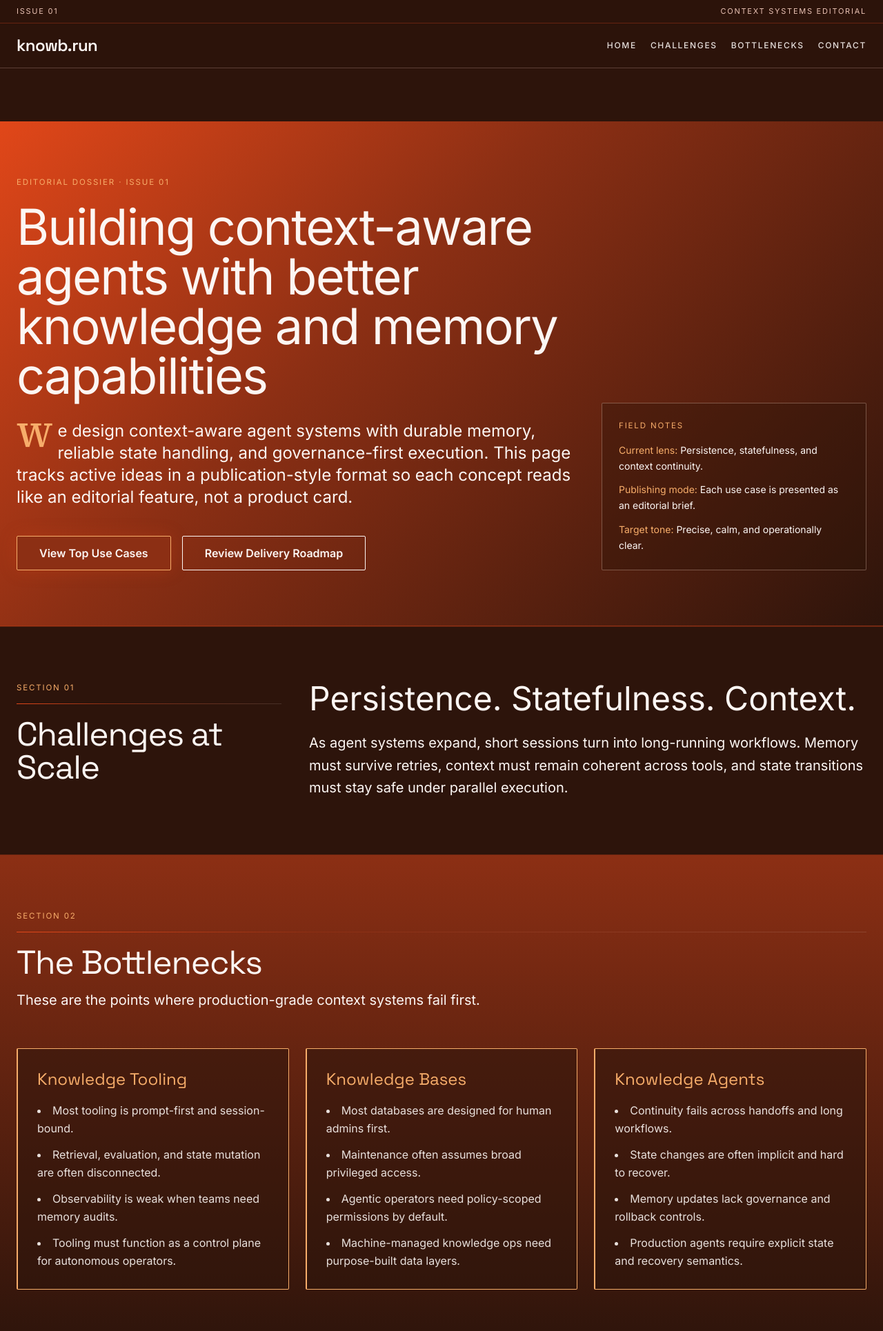
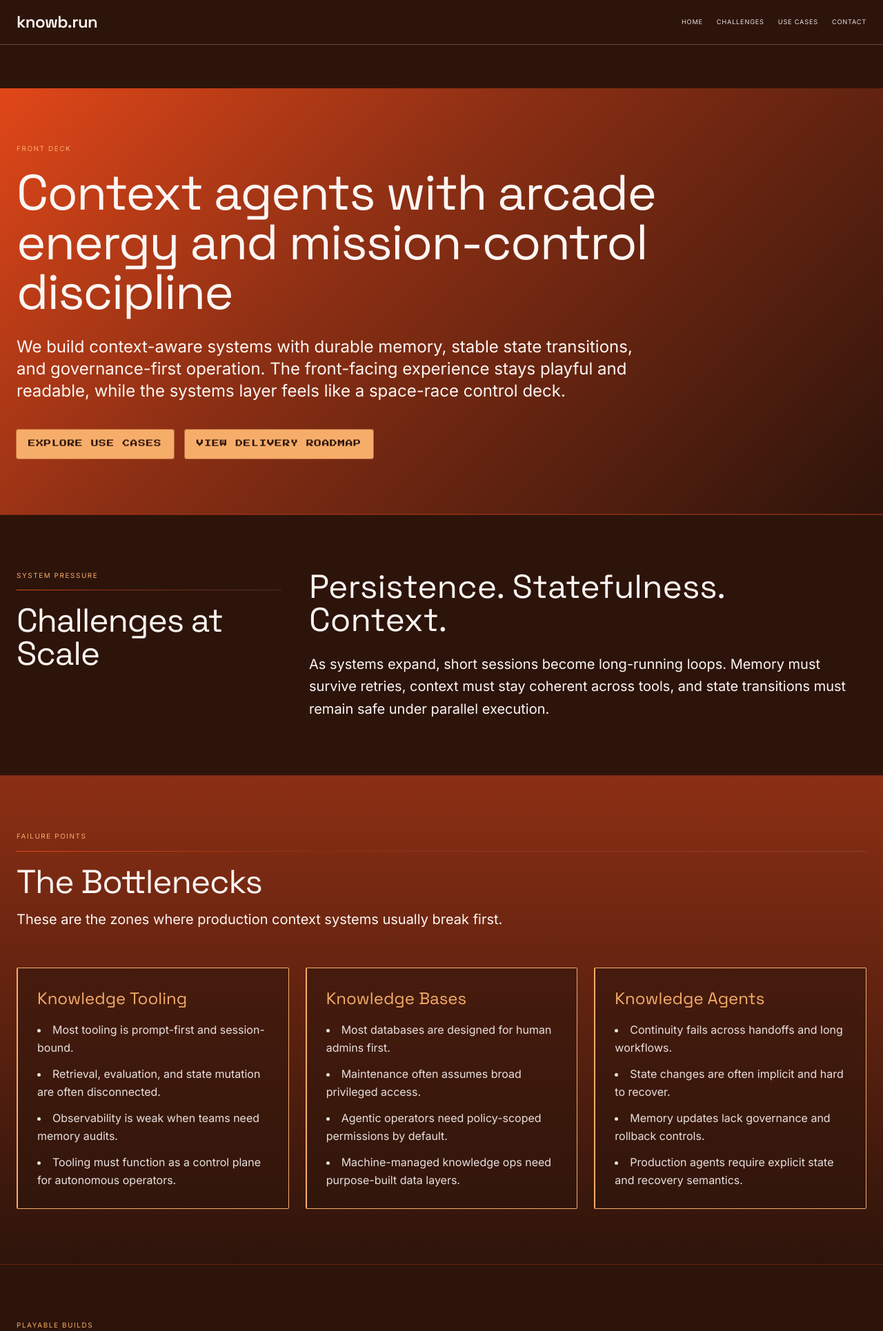
Before and after one commit to knowb-ai/knowb-ai.github.io, a Python web app: template templates/index.html in a window 1280 px wide. Shown: the top 1930 px of the page at 69% size. Run offline with Jinja, Linux system fonts and the light colour scheme; the template is opened without the code that fills it, so the values that code supplies are empty; some libraries are stand-ins or nearby versions.

Commit message:
Refine arcade navigation and accent styling
Co-Authored-By: Oz <oz-agent@warp.dev>

```diff
--- a/templates/index.html
+++ b/templates/index.html
@@ -7,7 +7,7 @@
     <link rel="icon" type="image/svg+xml" href="/favicon.svg">
     <link rel="preconnect" href="https://fonts.googleapis.com">
     <link rel="preconnect" href="https://fonts.gstatic.com" crossorigin>
-    <link href="https://fonts.googleapis.com/css2?family=Inter:wght@300;400;500;600;700&family=Space+Grotesk:wght@400;500;600;700&family=Source+Serif+4:opsz,wght@8..60,400;8..60,500;8..60,600&display=swap" rel="stylesheet">
+    <link href="https://fonts.googleapis.com/css2?family=Inter:wght@300;400;500;600;700&family=Space+Grotesk:wght@400;500;600;700&family=Press+Start+2P&display=swap" rel="stylesheet">
     <script src="https://cdn.tailwindcss.com"></script>
     <script>
         tailwind.config = {
@@ -16,7 +16,7 @@
                     fontFamily: {
                         sans: ['Inter', 'system-ui', 'sans-serif'],
                         display: ['Space Grotesk', 'Inter', 'system-ui', 'sans-serif'],
-                        editorial: ['Source Serif 4', 'Georgia', 'serif'],
+                        arcade: ['Press Start 2P', 'Space Grotesk', 'sans-serif'],
                     },
                     colors: {
                         'autumn-fire': '#E14719',
@@ -54,19 +54,41 @@
             font-size: 0.72rem;
             color: #F7AD6A;
         }
-        .editorial-rule {
+        .section-rule {
             height: 1px;
             margin: 0.85rem 0 1.25rem;
             background: linear-gradient(90deg, #E14719 0%, #8C2F14 35%, rgba(252,246,243,0.12) 100%);
         }
-        .lede::first-letter {
-            float: left;
-            font-family: 'Source Serif 4', Georgia, serif;
-            font-size: 3.2rem;
-            font-weight: 600;
-            line-height: 0.85;
-            margin-right: 0.45rem;
-            color: #F7AD6A;
+        .arcade-button {
+            display: inline-flex;
+            align-items: center;
+            justify-content: center;
+            border: 1px solid #F7AD6A;
+            background: #F7AD6A;
+            color: #2D140B;
+            border-radius: 0.15rem;
+            padding: 0.72rem 1rem;
+            font-size: 0.66rem;
+            letter-spacing: 0.08em;
+            text-transform: uppercase;
+            font-family: 'Press Start 2P', 'Space Grotesk', sans-serif;
+            line-height: 1.6;
+            text-decoration: none;
+            box-shadow: 0 0 0 1px rgba(247,173,106,0.45);
+            transition: background-color 0.2s ease, color 0.2s ease, border-color 0.2s ease, transform 0.2s ease;
+        }
+        .arcade-button:hover {
+            background: #FCF6F3;
+            border-color: #FCF6F3;
+            color: #2D140B;
+            transform: translateY(-1px);
+        }
+        .arcade-button:active {
+            transform: translateY(0);
+        }
+        .arcade-button:focus-visible {
+            outline: 2px solid #F7AD6A;
+            outline-offset: 2px;
         }
         .use-case-card {
             position: relative;
@@ -80,12 +102,6 @@
             right: 0;
             height: 2px;
             background: linear-gradient(90deg, #E14719 0%, #F7AD6A 100%);
-        }
-        @media (max-width: 768px) {
-            .lede::first-letter {
-                font-size: 2.5rem;
-                margin-right: 0.35rem;
-            }
         }
         @media (prefers-reduced-motion: reduce) {
             html {
@@ -104,53 +120,39 @@
         Skip to main content
     </a>
 
-    <header class="fixed top-0 left-0 right-0 z-50 bg-charcoal-bark/95 backdrop-blur-md border-b border-terracotta-border/25">
-        <div class="border-b border-deep-rust/60">
-            <div class="max-w-7xl mx-auto px-6 py-2 flex items-center justify-between text-[11px] uppercase tracking-[0.16em] text-terracotta-border">
-                <span>Issue 01</span>
-                <span>Context Systems Editorial</span>
-            </div>
-        </div>
+    <header class="fixed top-0 left-0 right-0 z-50 bg-charcoal-bark/96 backdrop-blur-md border-b border-terracotta-border/30">
         <nav aria-label="Primary" class="max-w-7xl mx-auto px-6 py-4 flex flex-col gap-4 lg:flex-row lg:items-center lg:justify-between">
             <div class="text-2xl font-display font-semibold tracking-tight text-paper-ivory">knowb.run</div>
-            <div class="flex flex-wrap gap-x-5 gap-y-2 text-xs uppercase tracking-[0.14em] font-medium">
+            <div class="flex flex-wrap gap-x-5 gap-y-2 font-arcade text-[0.58rem] uppercase tracking-[0.08em] leading-[1.8]">
                 <a href="#home" class="text-paper-ivory/90 hover:text-soft-ember transition-colors focus-visible:outline-none focus-visible:ring-2 focus-visible:ring-soft-ember focus-visible:ring-offset-2 focus-visible:ring-offset-charcoal-bark rounded-sm">Home</a>
                 <a href="#challenges" class="text-paper-ivory/90 hover:text-soft-ember transition-colors focus-visible:outline-none focus-visible:ring-2 focus-visible:ring-soft-ember focus-visible:ring-offset-2 focus-visible:ring-offset-charcoal-bark rounded-sm">Challenges</a>
-                <a href="#bottlenecks" class="text-paper-ivory/90 hover:text-soft-ember transition-colors focus-visible:outline-none focus-visible:ring-2 focus-visible:ring-soft-ember focus-visible:ring-offset-2 focus-visible:ring-offset-charcoal-bark rounded-sm">Bottlenecks</a>
+                <a href="#use-cases" class="text-paper-ivory/90 hover:text-soft-ember transition-colors focus-visible:outline-none focus-visible:ring-2 focus-visible:ring-soft-ember focus-visible:ring-offset-2 focus-visible:ring-offset-charcoal-bark rounded-sm">Use Cases</a>
                 <a href="#contact" class="text-paper-ivory/90 hover:text-soft-ember transition-colors focus-visible:outline-none focus-visible:ring-2 focus-visible:ring-soft-ember focus-visible:ring-offset-2 focus-visible:ring-offset-charcoal-bark rounded-sm">Contact</a>
             </div>
         </nav>
     </header>
 
-    <main id="main-content" class="pt-44">
+    <main id="main-content" class="pt-32">
         <section id="home" class="scroll-mt-44 py-20 px-6 bg-knowb-autumn-core text-paper-ivory border-b border-deep-rust/70">
-            <div class="max-w-7xl mx-auto grid lg:grid-cols-12 gap-10 items-end">
-                <div class="lg:col-span-8">
-                    <p class="section-kicker mb-5">Editorial Dossier · Issue 01</p>
-                    <h1 class="font-editorial text-5xl md:text-7xl leading-[1.03] tracking-tight mb-7">
-                        Building context-aware agents with better knowledge and memory capabilities
+            <div class="max-w-7xl mx-auto">
+                <div class="max-w-5xl">
+                    <p class="section-kicker font-arcade mb-5 text-[0.62rem]">Front Deck</p>
+                    <h1 class="font-display text-5xl md:text-7xl leading-[1.03] tracking-tight mb-7">
+                        Context agents with arcade energy and mission-control discipline
                     </h1>
-                    <p class="lede font-editorial text-xl md:text-2xl text-paper-ivory/92 mb-10 max-w-4xl leading-relaxed">
-                        We design context-aware agent systems with durable memory, reliable state handling, and governance-first execution.
-                        This page tracks active ideas in a publication-style format so each concept reads like an editorial feature, not a product card.
+                    <p class="font-sans text-xl md:text-2xl text-paper-ivory/92 mb-10 max-w-4xl leading-relaxed">
+                        We build context-aware systems with durable memory, stable state transitions, and governance-first operation.
+                        The front-facing experience stays playful and readable, while the systems layer feels like a space-race control deck.
                     </p>
                     <div class="flex flex-col sm:flex-row gap-4">
-                        <a href="#use-cases" class="px-8 py-3 bg-deep-rust text-paper-ivory border border-soft-ember rounded-sm font-semibold hover:bg-charcoal-bark transition-all shadow-fire-glow focus-visible:outline-none focus-visible:ring-2 focus-visible:ring-soft-ember focus-visible:ring-offset-2 focus-visible:ring-offset-charcoal-bark">
-                            View Top Use Cases
+                        <a href="#use-cases" class="arcade-button">
+                            Explore Use Cases
                         </a>
-                        <a href="#roadmap" class="px-8 py-3 border border-paper-ivory text-paper-ivory rounded-sm font-semibold hover:bg-paper-ivory hover:text-charcoal-bark transition-all focus-visible:outline-none focus-visible:ring-2 focus-visible:ring-soft-ember focus-visible:ring-offset-2 focus-visible:ring-offset-charcoal-bark">
-                            Review Delivery Roadmap
+                        <a href="#roadmap" class="arcade-button">
+                            View Delivery Roadmap
                         </a>
                     </div>
                 </div>
-                <aside class="lg:col-span-4 border border-terracotta-border/35 bg-charcoal-bark/35 p-6 rounded-sm">
-                    <p class="section-kicker">Field Notes</p>
-                    <ul class="mt-4 space-y-3 text-sm text-paper-ivory/88 leading-relaxed">
-                        <li><span class="text-soft-ember">Current lens:</span> Persistence, statefulness, and context continuity.</li>
-                        <li><span class="text-soft-ember">Publishing mode:</span> Each use case is presented as an editorial brief.</li>
-                        <li><span class="text-soft-ember">Target tone:</span> Precise, calm, and operationally clear.</li>
-                    </ul>
-                </aside>
             </div>
         </section>
 
@@ -158,16 +160,16 @@
         <section id="challenges" class="scroll-mt-44 py-20 px-6 bg-charcoal-bark border-t border-deep-rust/60">
             <div class="max-w-7xl mx-auto grid lg:grid-cols-12 gap-10">
                 <div class="lg:col-span-4">
-                    <p class="section-kicker">Section 01</p>
-                    <div class="editorial-rule"></div>
+                    <p class="section-kicker font-arcade text-[0.62rem]">System Pressure</p>
+                    <div class="section-rule"></div>
                     <h2 class="font-display text-4xl md:text-5xl tracking-tight text-paper-ivory">Challenges at Scale</h2>
                 </div>
                 <div class="lg:col-span-8">
-                    <p class="font-editorial text-4xl md:text-5xl leading-tight text-paper-ivory mb-6">
+                    <p class="font-display text-4xl md:text-5xl leading-tight text-paper-ivory mb-6">
                         Persistence. Statefulness. Context.
                     </p>
-                    <p class="font-editorial text-xl text-paper-ivory/88 leading-relaxed max-w-4xl">
-                        As agent systems expand, short sessions turn into long-running workflows. Memory must survive retries, context must remain coherent across tools, and state transitions must stay safe under parallel execution.
+                    <p class="font-sans text-xl text-paper-ivory/88 leading-relaxed max-w-4xl">
+                        As systems expand, short sessions become long-running loops. Memory must survive retries, context must stay coherent across tools, and state transitions must remain safe under parallel execution.
                     </p>
                 </div>
             </div>
@@ -175,11 +177,11 @@
 
         <section id="bottlenecks" class="scroll-mt-44 py-20 px-6 bg-rust-charcoal text-paper-ivory border-t border-deep-rust/70">
             <div class="max-w-7xl mx-auto">
-                <p class="section-kicker">Section 02</p>
-                <div class="editorial-rule"></div>
+                <p class="section-kicker font-arcade text-[0.62rem]">Failure Points</p>
+                <div class="section-rule"></div>
                 <h2 class="font-display text-4xl md:text-5xl tracking-tight mb-4 text-paper-ivory">The Bottlenecks</h2>
-                <p class="font-editorial text-lg md:text-xl text-paper-ivory/88 mb-14 max-w-4xl leading-relaxed">
-                    These are the points where production-grade context systems fail first.
+                <p class="font-sans text-lg md:text-xl text-paper-ivory/88 mb-14 max-w-4xl leading-relaxed">
+                    These are the zones where production context systems usually break first.
                 </p>
 
                 <div class="grid md:grid-cols-3 gap-6">
@@ -217,18 +219,18 @@
         </section>
         <section id="use-cases" class="scroll-mt-44 py-20 px-6 bg-charcoal-bark border-t border-deep-rust/60">
             <div class="max-w-7xl mx-auto">
-                <p class="section-kicker">Section 03</p>
-                <div class="editorial-rule"></div>
+                <p class="section-kicker font-arcade text-[0.62rem]">Playable Builds</p>
+                <div class="section-rule"></div>
                 <h2 class="font-display text-4xl md:text-5xl tracking-tight mb-4 text-paper-ivory">Top Use Cases</h2>
-                <p class="font-editorial text-lg md:text-xl text-paper-ivory/88 mb-14 max-w-4xl leading-relaxed">
-                    These RFP concepts sit directly under the bottlenecks they solve. Interested parties can contact us at <a href="mailto:ping@knowb.run" class="underline decoration-soft-ember underline-offset-4 hover:text-soft-ember">ping@knowb.run</a>.
+                <p class="font-sans text-lg md:text-xl text-paper-ivory/88 mb-14 max-w-4xl leading-relaxed">
+                    These RFP concepts map directly to the bottlenecks above, and they are scoped for fast, low-energy pilot delivery. Interested parties can contact us at <a href="mailto:ping@knowb.run" class="underline decoration-soft-ember underline-offset-4 hover:text-soft-ember">ping@knowb.run</a>.
                 </p>
 
                 <div class="grid md:grid-cols-3 gap-6">
                     <article class="use-case-card bg-charcoal-bark/60 border border-terracotta-border/30 rounded-sm p-7 transition-all hover:border-soft-ember/80 hover:shadow-fire-glow">
                         <p class="text-[11px] uppercase tracking-[0.15em] text-terracotta-border mb-4">RFP 01</p>
                         <h3 class="font-display text-3xl mb-4 text-soft-ember">Underminer</h3>
-                        <p class="font-editorial text-lg text-paper-ivory/90 leading-relaxed mb-5">
+                        <p class="font-sans text-lg text-paper-ivory/90 leading-relaxed mb-5">
                             Extract semantic understanding from paywalled reporting and reconstruct the story from alternate sources plus LLM context-tracing experiments.
                         </p>
                         <p class="text-sm text-terracotta-border mb-2">Outcome: evidence-linked narrative reconstruction with source traceability.</p>
@@ -238,7 +240,7 @@
                     <article class="use-case-card bg-charcoal-bark/60 border border-terracotta-border/30 rounded-sm p-7 transition-all hover:border-soft-ember/80 hover:shadow-fire-glow">
                         <p class="text-[11px] uppercase tracking-[0.15em] text-terracotta-border mb-4">RFP 02</p>
                         <h3 class="font-display text-3xl mb-4 text-soft-ember">X-Poser</h3>
-                        <p class="font-editorial text-lg text-paper-ivory/90 leading-relaxed mb-5">
+                        <p class="font-sans text-lg text-paper-ivory/90 leading-relaxed mb-5">
                             Submit an X link, run claim checks, and generate a report that marks the post as true, uncertain, or fabricated, with export-ready output for sharing on X.
                         </p>
                         <p class="text-sm text-terracotta-border mb-2">Outcome: compact fact-check report with evidence confidence notes.</p>
@@ -248,7 +250,7 @@
                     <article class="use-case-card bg-charcoal-bark/60 border border-terracotta-border/30 rounded-sm p-7 transition-all hover:border-soft-ember/80 hover:shadow-fire-glow">
                         <p class="text-[11px] uppercase tracking-[0.15em] text-terracotta-border mb-4">RFP 03</p>
                         <h3 class="font-display text-3xl mb-4 text-soft-ember">Precongnition</h3>
-                        <p class="font-editorial text-lg text-paper-ivory/90 leading-relaxed mb-5">
+                        <p class="font-sans text-lg text-paper-ivory/90 leading-relaxed mb-5">
                             Detect missing or mismatched conference talks, tutorials, or demos, then crawl for alternate watch links and nearest neighboring sessions.
                         </p>
                         <p class="text-sm text-terracotta-border mb-2">Outcome: continuity-preserving discovery graph for learning resources.</p>
@@ -258,13 +260,12 @@
             </div>
         </section>
 
-        <section id="roadmap" class="scroll-mt-44 py-20 px-6 bg-charcoal-bark border-t border-deep-rust/60">
+        <section id="roadmap" class="scroll-mt-44 py-20 px-6 bg-charcoal-bark">
             <div class="max-w-7xl mx-auto">
-                <p class="section-kicker">Section 04</p>
-                <div class="editorial-rule"></div>
+                <p class="section-kicker font-arcade text-[0.62rem]">Launch Plan</p>
                 <h2 class="font-display text-4xl md:text-5xl tracking-tight mb-4 text-paper-ivory">Delivery Roadmap</h2>
-                <p class="font-editorial text-lg md:text-xl text-paper-ivory/88 mb-14 max-w-4xl leading-relaxed">
-                    The rollout starts with lightweight RFP projects, then moves into governed link-collection systems for proprietary dataset growth.
+                <p class="font-sans text-lg md:text-xl text-paper-ivory/88 mb-14 max-w-4xl leading-relaxed">
+                    The rollout starts with lightweight RFP pilots, then moves into governed link-collection systems for proprietary dataset growth and efficient long-run operation.
                 </p>
 
                 <div class="grid md:grid-cols-2 gap-6">
@@ -303,12 +304,12 @@
                     </p>
                 </div>
 
-                <ul class="space-y-3 text-sm">
-                    <li class="text-paper-ivory font-semibold uppercase tracking-wide text-xs">Navigation</li>
+                <ul class="space-y-3 font-arcade text-[0.58rem] leading-[1.8]">
+                    <li class="text-paper-ivory uppercase tracking-[0.08em]">Navigation</li>
                     <li><a href="#home" class="text-paper-ivory/85 hover:text-soft-ember transition-colors focus-visible:outline-none focus-visible:ring-2 focus-visible:ring-soft-ember focus-visible:ring-offset-2 focus-visible:ring-offset-charcoal-bark rounded-sm">Home</a></li>
                     <li><a href="#challenges" class="text-paper-ivory/85 hover:text-soft-ember transition-colors focus-visible:outline-none focus-visible:ring-2 focus-visible:ring-soft-ember focus-visible:ring-offset-2 focus-visible:ring-offset-charcoal-bark rounded-sm">Challenges</a></li>
-                    <li><a href="#bottlenecks" class="text-paper-ivory/85 hover:text-soft-ember transition-colors focus-visible:outline-none focus-visible:ring-2 focus-visible:ring-soft-ember focus-visible:ring-offset-2 focus-visible:ring-offset-charcoal-bark rounded-sm">Bottlenecks</a></li>
                     <li><a href="#use-cases" class="text-paper-ivory/85 hover:text-soft-ember transition-colors focus-visible:outline-none focus-visible:ring-2 focus-visible:ring-soft-ember focus-visible:ring-offset-2 focus-visible:ring-offset-charcoal-bark rounded-sm">Use Cases</a></li>
+                    <li><a href="#contact" class="text-paper-ivory/85 hover:text-soft-ember transition-colors focus-visible:outline-none focus-visible:ring-2 focus-visible:ring-soft-ember focus-visible:ring-offset-2 focus-visible:ring-offset-charcoal-bark rounded-sm">Contact</a></li>
                 </ul>
             </div>
 
```
Also changed, not shown: templates/orgbook.html (+85 -12 lines).
